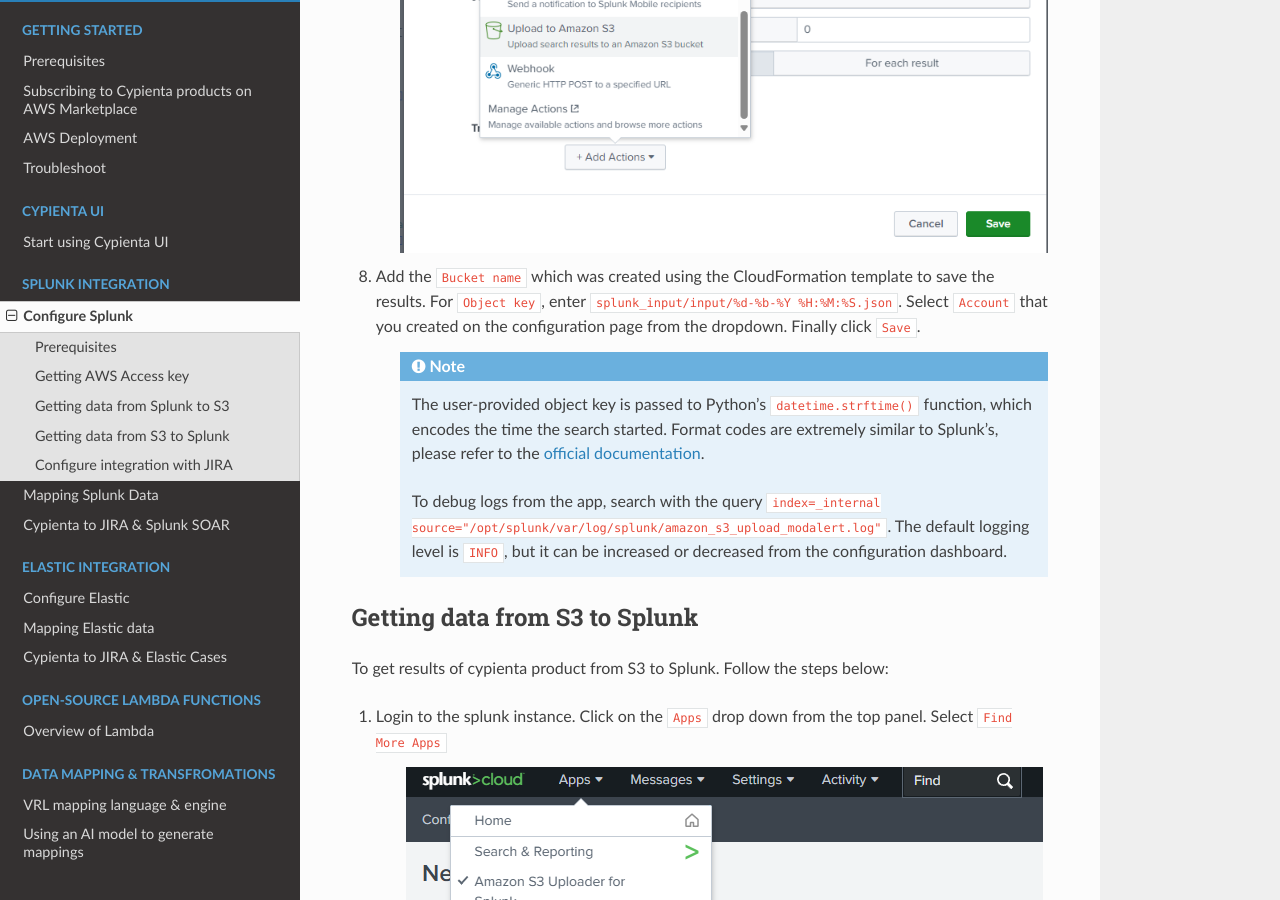
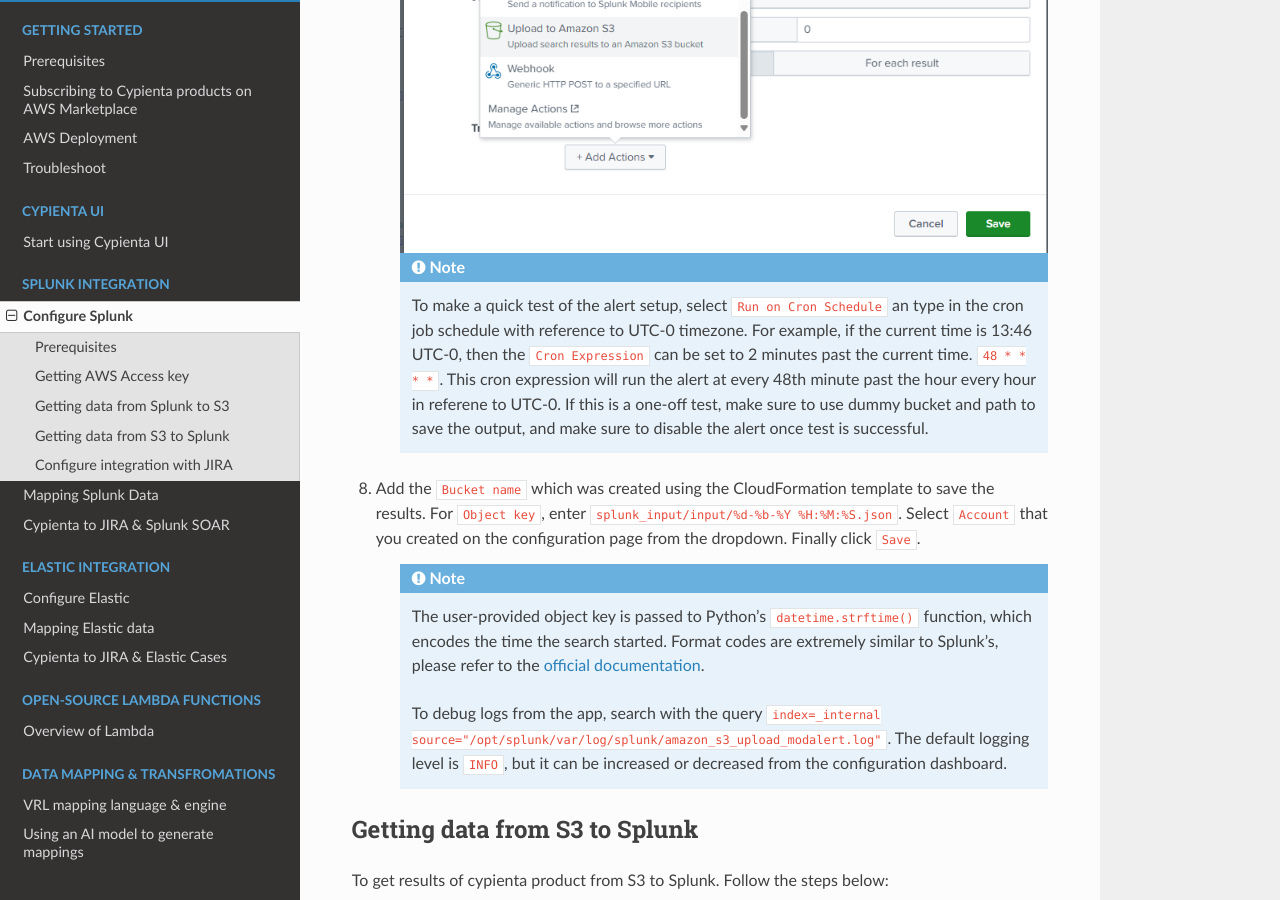
Before and after one commit to cypienta/docs, a Sphinx documentation site: the page built from docs/source/splunk/splunk.rst, in a window 1280 px wide and 900 px high, scrolled down 4557 px. Built offline with Sphinx 7.4.7 and the Read the Docs theme 2.0.0, drawn with Linux system fonts in a browser that asks for light colours.

Commit message:
Add note for cron schedule

```diff
--- a/docs/source/splunk/splunk.rst
+++ b/docs/source/splunk/splunk.rst
@@ -89,6 +89,10 @@
     .. image:: splunk_resources/select_action.png
         :alt: Configure action for alert
         :align: center
+
+    .. note::
+        To make a quick test of the alert setup, select ``Run on Cron Schedule`` an type in the cron job schedule with reference to UTC-0 timezone. For example, if the current time is 13:46 UTC-0, then the ``Cron Expression`` can be set to 2 minutes past the current time.
+        ``48 * * * *``. This cron expression will run the alert at every 48th minute past the hour every hour in referene to UTC-0. If this is a one-off test, make sure to use dummy bucket and path to save the output, and make sure to disable the alert once test is successful.
 
 8. Add the ``Bucket name`` which was created using the CloudFormation template to save the results. For ``Object key``, enter ``splunk_input/input/%d-%b-%Y %H:%M:%S.json``. Select ``Account`` that you created on the configuration page from the dropdown. Finally click ``Save``.
 
```
